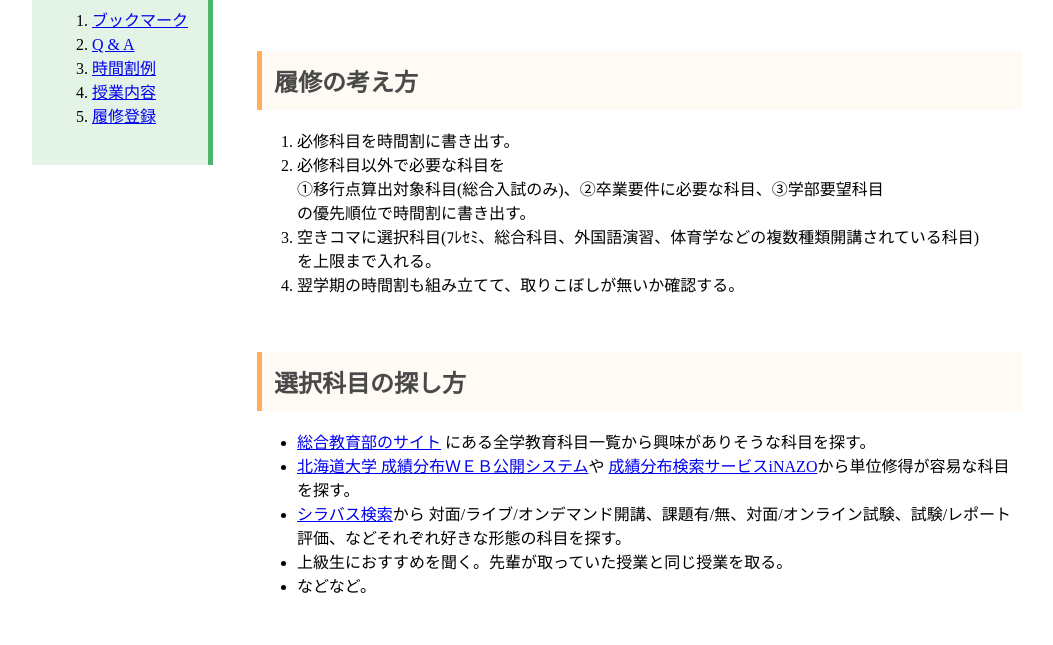
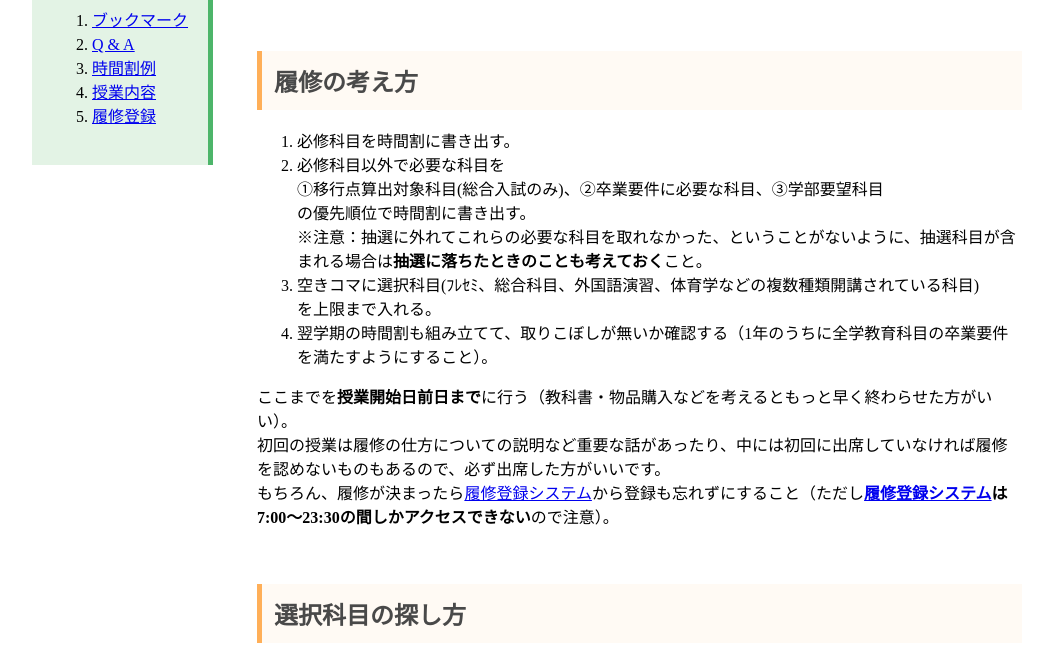
Before and after one commit to hexan0/hexan0.github.io, a plain HTML site: page hokudai/forb1/registration.html in a window 1280 px wide. Shown: the part 183-828 px from the top of the page, without its empty margins (108-1161 px from the left). Drawn offline with Linux system fonts and the light colour scheme.

Commit message:
履修登録関連の追記

```diff
--- a/hokudai/forb1/registration.html
+++ b/hokudai/forb1/registration.html
@@ -36,7 +36,6 @@
           </p>
           <br>
           <h2>履修の考え方</h2>
-          <p>
           <ol>
             <li>必修科目を時間割に書き出す。</li>
             <li>
@@ -45,14 +44,22 @@
               ①移行点算出対象科目(総合入試のみ)、②卒業要件に必要な科目、③学部要望科目
               <br>
               の優先順位で時間割に書き出す。
+              <br>
+              ※注意：抽選に外れてこれらの必要な科目を取れなかった、ということがないように、抽選科目が含まれる場合は<b>抽選に落ちたときのことも考えておく</b>こと。
             </li>
             <li>
               空きコマに選択科目(ﾌﾚｾﾐ、総合科目、外国語演習、体育学などの複数種類開講されている科目)
               <br>
               を上限まで入れる。
             </li>
-              <li>翌学期の時間割も組み立てて、取りこぼしが無いか確認する。</li>
+            <li>翌学期の時間割も組み立てて、取りこぼしが無いか確認する（1年のうちに全学教育科目の卒業要件を満たすようにすること）。</li>
           </ol>
+          <p>
+            ここまでを<b>授業開始日前日まで</b>に行う（教科書・物品購入などを考えるともっと早く終わらせた方がいい）。
+            <br>
+            初回の授業は履修の仕方についての説明など重要な話があったり、中には初回に出席していなければ履修を認めないものもあるので、必ず出席した方がいいです。
+            <br>
+            もちろん、履修が決まったら<a href="https://grade.academic.hokudai.ac.jp/StudentPortal/portal.aspx">履修登録システム</a>から登録も忘れずにすること（ただし<b><a href="https://grade.academic.hokudai.ac.jp/StudentPortal/portal.aspx">履修登録システム</a>は7:00～23:30の間しかアクセスできない</b>ので注意）。
           </p>
           <br>
           <h2>選択科目の探し方</h2>
```
Also changed, not shown: hokudai/forb1/bookmark.html (+2 -0 lines), hokudai/forb1/top.html (+4 -0 lines). Lines whose indentation alone changed are shown as unchanged.
